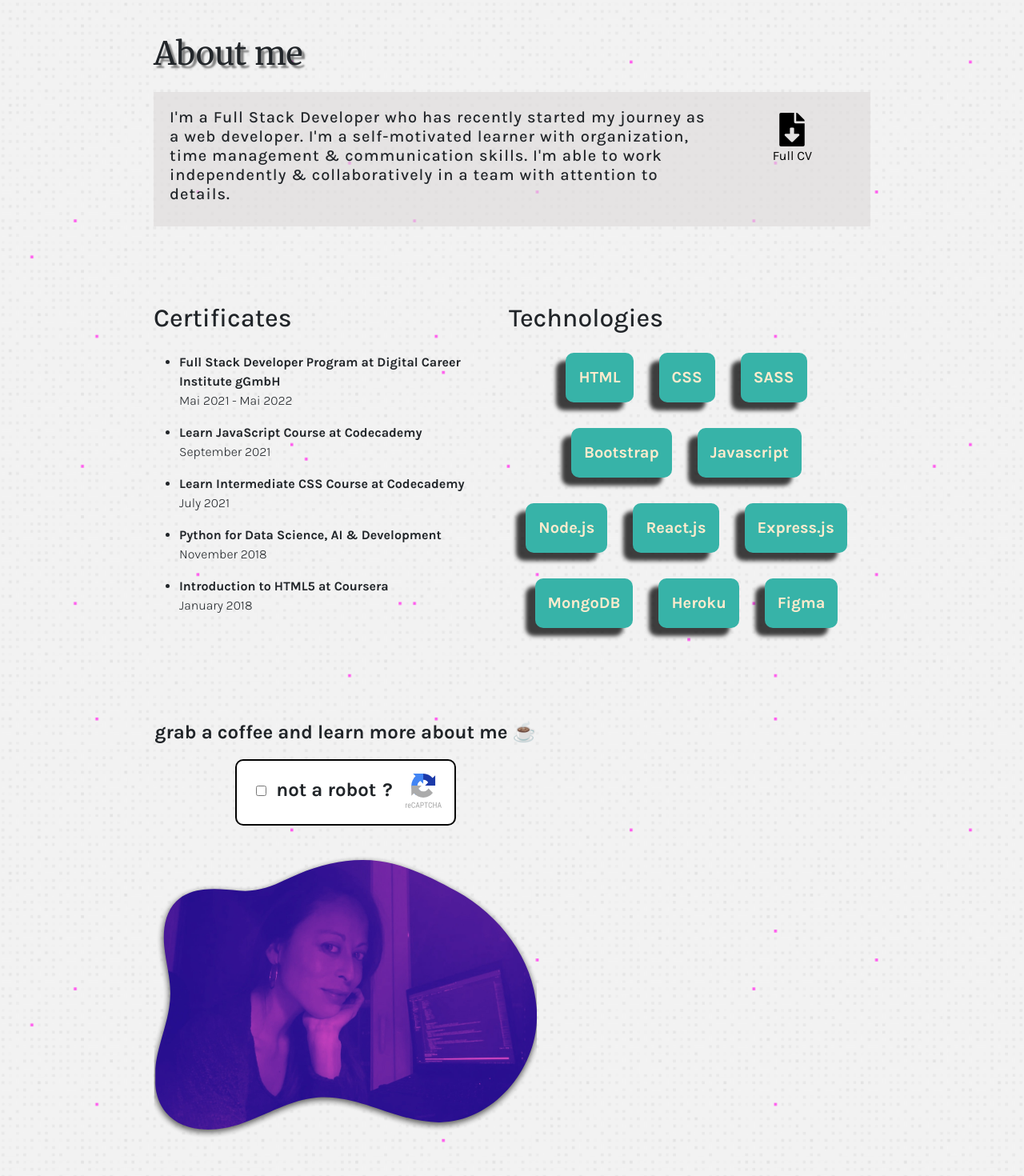
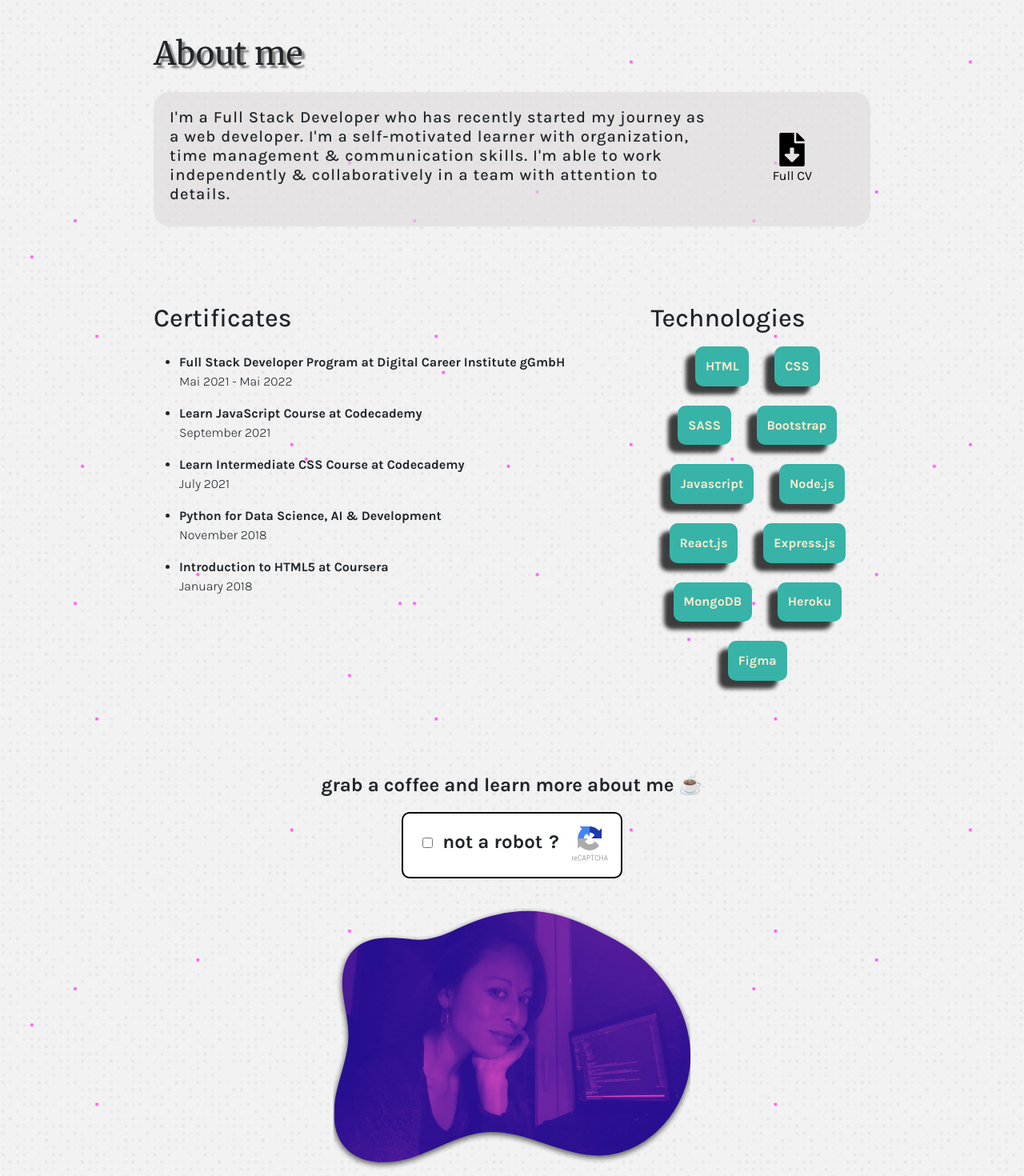
Before and after one commit to midoritiba/portfolio, a React (Create React App) app in the folder client/: page / in a window 1280 px wide. Shown: the part 5600-7070 px from the top of the page at 80% size. Built offline with nearby package versions, Linux system fonts and the light colour scheme.

Commit message:
about resposive

```diff
--- a/client/src/pages/About.js
+++ b/client/src/pages/About.js
@@ -46,21 +46,20 @@ const About = () => {
               ))}
 
             </ul>
-
-
+          </div>
         </div>
 
-        </div>
         <div className="details-technologies me-2">
           <h2>Technologies</h2>
           <div className="technologies text-center">
             {technologiesData.map(technology => (
-              <div className="technologie-wrapper mt-3 me-3 mb-3 p-3 mx-3 fs-5">
+              <div className="technologie-wrapper">
                 {technology}
               </div>
             ))}
           </div>
         </div>
+
       </div>
 
 
@@ -68,9 +67,11 @@ const About = () => {
       <div className="extra-info d-flex mt-5">
 
         <div className="extra-info-img left">
+          <div>
             <p className='human fw-bold fs-4'>
              grab a coffee and learn more about me ☕
             </p>
+
             <div style={{backgroundColor: 'white', display: 'inline-block', borderRadius: '10px', border: '2px solid black'}} className="p-3 mb-2">
               <input className='mx-2'
                 type="checkbox"
@@ -79,12 +80,15 @@ const About = () => {
                 <label for="confirm" className="ms-1 fw-bold fs-4" >
                   not a robot<span class="blink px-2">?</span>
                 </label>
+
                 <img className='mb-1 ms-2' src={process.env.PUBLIC_URL + '/images/recaptcha-official.svg'} style={{width: '45px'}} alt="" />
             </div>
-            <img src={process.env.PUBLIC_URL + '/images/aboutme.svg'} style={{height: '400px', objectFit: 'cover', objectPosition: 'center', borderRadius: '20px'}} alt="" />
             </div>
 
-        <div className="extra-info-wrapper right w-100 text-center">
+            <img className='about-me-img' src={process.env.PUBLIC_URL + '/images/aboutme.svg'} alt="" />
+        </div>
+
+        <div className="extra-info-wrapper w-100">
 
           {checked && (
             <div className='more-about text-start'  data-simplebar>
--- a/client/src/sass/_main.scss
+++ b/client/src/sass/_main.scss
@@ -1,4 +1,5 @@
 $medium: 820px;
+$screen2: 1200px;
 $large: 1500px;
 
 * {
@@ -95,6 +96,7 @@ body {
           @media screen and (max-width: $large){
             width: 100%;
           }
+
           .technologies{
             .technologie-wrapper{
               font-size: 14px;
@@ -138,14 +140,22 @@ body {
         padding: 10px;
         justify-content: center;
         align-content: center;
+        border-radius: 20px;
+        @media screen and (max-width: $medium){
+          flex-direction: column;
+        }
         .intro{
           width: 80%;
           letter-spacing: 1px;
           padding: 10px;
           border-radius: 5px;
+          @media screen and (max-width: $medium){
+            width: 100%;
+          }
         }
         .cv{
           text-align: center;
+          align-self: center;
           width: 20%;
           a{
             color: black;
@@ -158,13 +168,36 @@ body {
       .details{
         display: flex;
         width: 100%;
+        @media screen and (max-width: $screen2){
+          flex-direction: column;
+        }
+        .details-education{
+          width: 100%;
+          @media screen and (max-width: $large){
+            width: 70%;
+          }
+          @media screen and (max-width: $screen2){
+            width: 100%;
+            text-align: center;
+          }
+        }
         .details-technologies{
-          width: 50%;
+          margin-left: 1rem;
+          @media screen and (max-width: $large){
+            width: 30%;
+            margin-left: 0;
+          }
+          @media screen and (max-width: $screen2){
+            margin-top: 3rem;
+            width: 100%;
+            text-align: center;
+          }
           .technologies{
             .technologie-wrapper{
+              margin: 1rem 2rem 1rem 0;
+              font-size: 20px;
+              padding: 1rem;
               display: inline-block;
-              font-size: 16px;
-              padding: 8px;
               border-radius: 10px;
               font-weight: bold;
               background-color: #37B3A8;
@@ -172,11 +205,15 @@ body {
               box-shadow: -12px 10px 5px 0px rgba(0,0,0,0.75);
               -webkit-box-shadow: -12px 10px 5px 0px rgba(0,0,0,0.75);
               -moz-box-shadow: -12px 10px 5px 0px rgba(0,0,0,0.75);
+
+              @media screen and (max-width: $large){
+              margin: 0.5rem 1rem 1rem 1rem;
+              font-size: 16px;
+              padding: 0.8rem;
+              text-align: center;
+             }
             }
           }
-        }
-        .details-education{
-          width: 50%;
         }
       }
 
@@ -194,20 +231,40 @@ body {
         min-height: 60vh;
         display: flex;
         justify-content: center;
+        align-items: center;
+        align-content: center;
+        @media screen and (max-width: $large) {
+          flex-direction: column;
+        }
         .extra-info-img{
+          display: flex;
+          flex-direction: column;
+          justify-content: center;
           text-align: center;
           width: 100%;
           align-items: center;
+
+          .about-me-img{
+            width: 80%;
+            object-fit: contain;
+            @media screen and (max-width: $large) {
+              width: 50%;
+            }
+          }
         }
         .extra-info-wrapper {
           .more-about{
+            margin-left: 1rem;
             background-color: #ff5cec96;
             padding: 20px;
-            height: 100%;
             padding: 1rem;
-            height: 100%;
-            overflow: auto;
+            height: 80%;
             letter-spacing: 2px;
+            border-radius: 10px;
+            @media screen and (max-width: $large) {
+              margin-left: 0;
+              margin-top: 2rem;
+            }
           }
         }
       }
```
Lines whose indentation alone changed are shown as unchanged.
